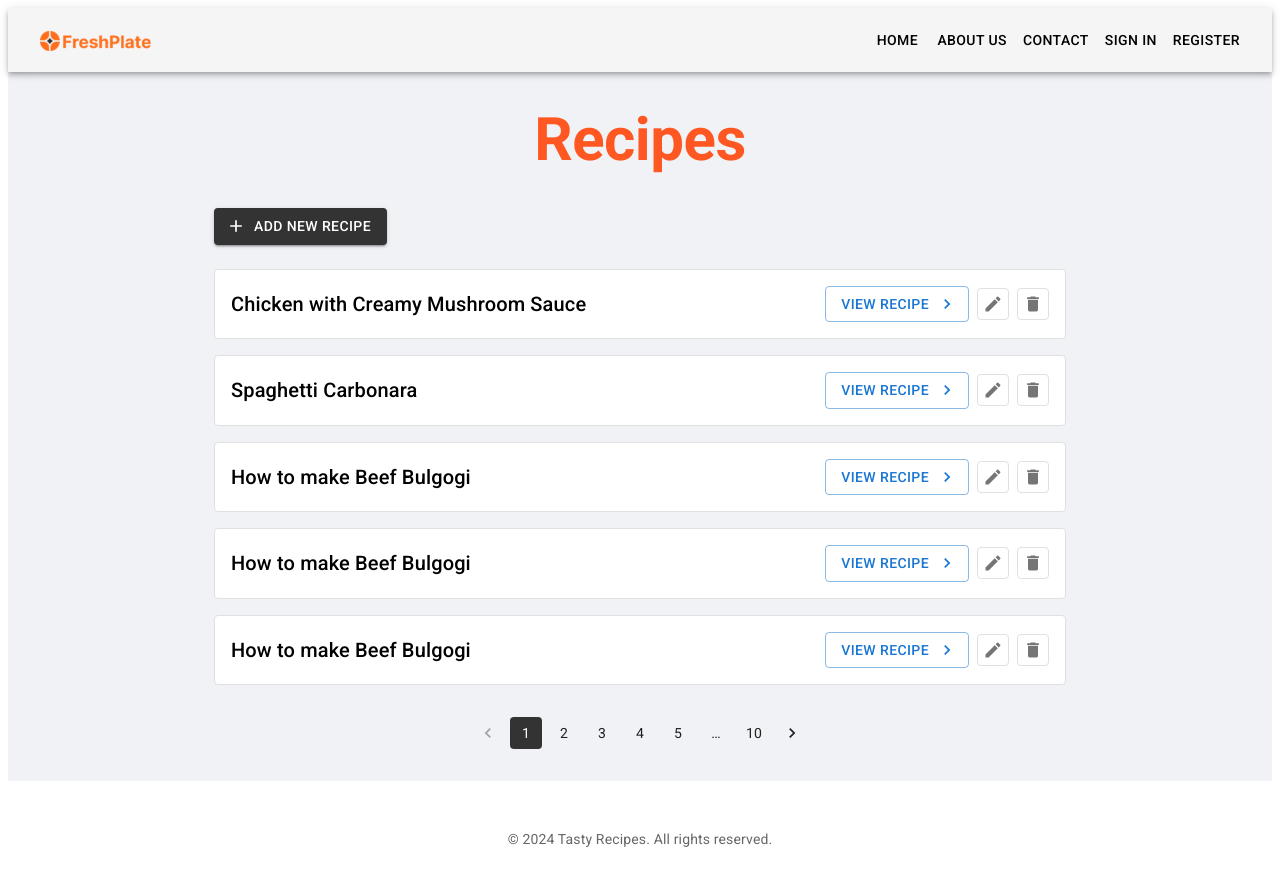
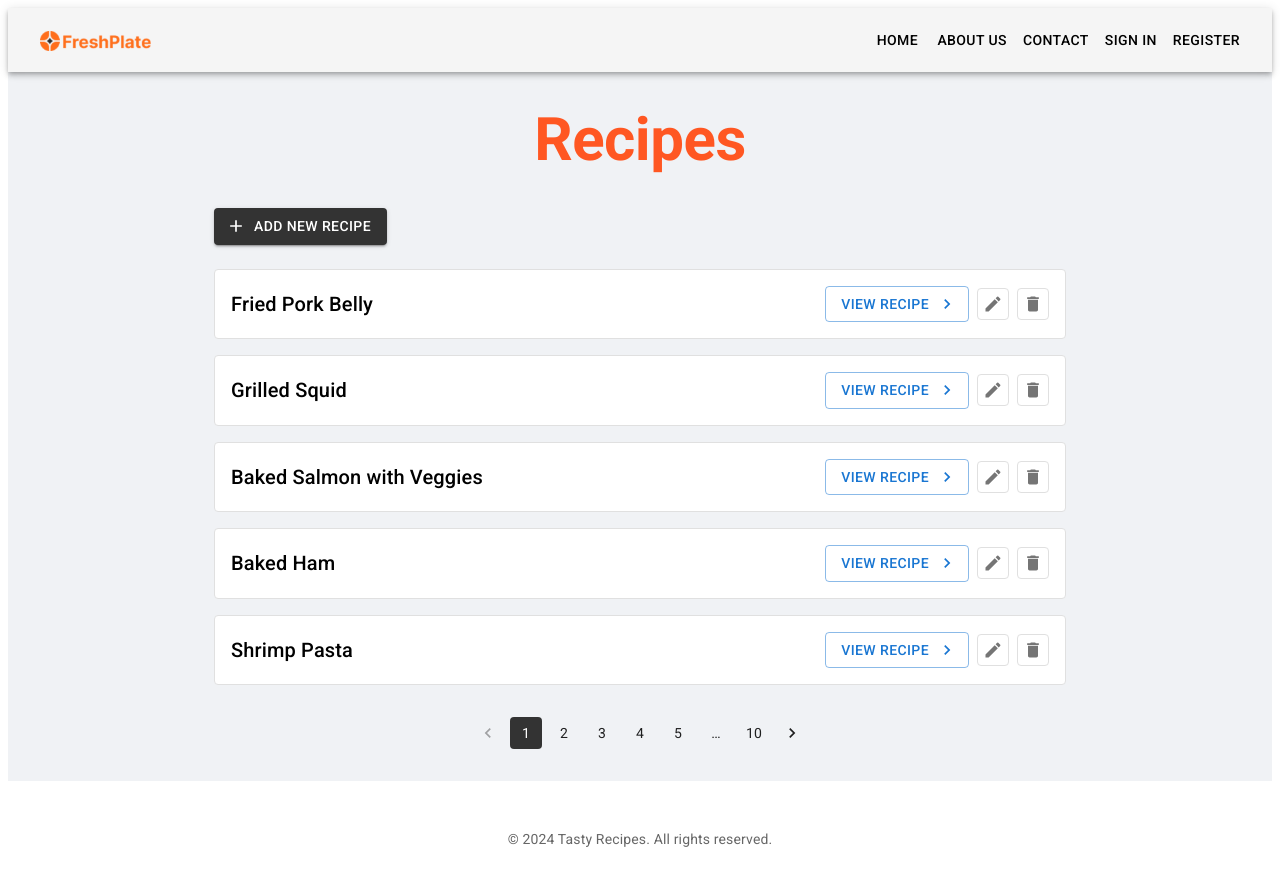
Before and after one commit to CodeBenderX/FreshPlate, a React (Vite) app in the folder FreshPlate/client/: page /recipelist in a window 1280 px wide. Shown: the top 886 px of the page. Built offline with nearby package versions, Linux system fonts and the light colour scheme.

Commit message:
modified RecipeList

```diff
--- a/FreshPlate/client/recipe/RecipeList.jsx
+++ b/FreshPlate/client/recipe/RecipeList.jsx
@@ -13,11 +13,11 @@ import { Add, Edit, Delete, ChevronRight } from '@mui/icons-material'
 
 export default function RecipeList() {
   const recipes = [
-    { id: 1, title: 'Chicken with Creamy Mushroom Sauce' },
-    { id: 2, title: 'Spaghetti Carbonara' },
-    { id: 3, title: 'How to make Beef Bulgogi' },
-    { id: 4, title: 'How to make Beef Bulgogi' },
-    { id: 5, title: 'How to make Beef Bulgogi' },
+    { id: 1, title: 'Fried Pork Belly' },
+    { id: 2, title: 'Grilled Squid' },
+    { id: 3, title: 'Baked Salmon with Veggies' },
+    { id: 4, title: 'Baked Ham' },
+    { id: 5, title: 'Shrimp Pasta' },
   ]
 
   return (
```
